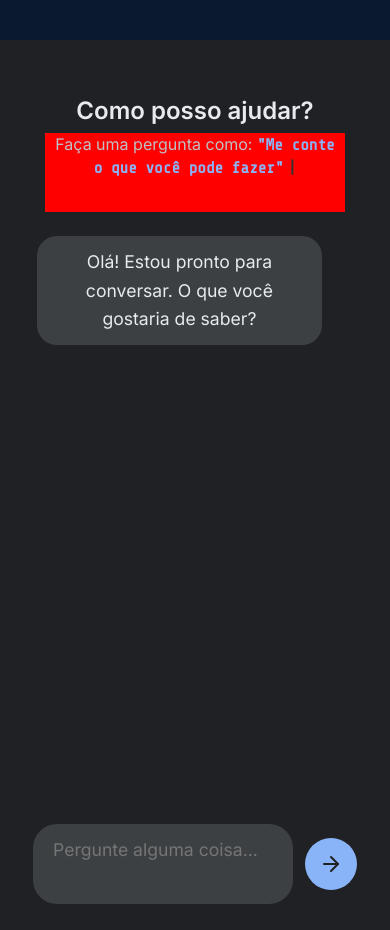
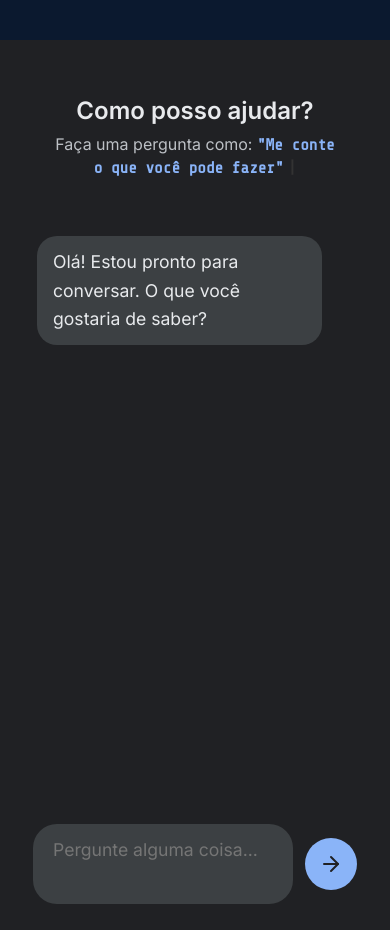
Before and after one commit to Rick-Caetano/IA_Descomplicada, a website: page index.html in a window 390 px wide. Shown: the part 6620-7550 px from the top of the page. Drawn offline with nearby package versions, Linux system fonts and the light colour scheme.

Commit message:
update style.css

```diff
--- a/assets/styles/style.css
+++ b/assets/styles/style.css
@@ -180,7 +180,6 @@ body {
 
 @media screen and (max-width: 600px) { /*diferença para celulares*/
     .chat-container .subtitle {
-        background-color: red;
         height: 120px;
         font-size: 0.95rem;
         padding: 0 8px;
@@ -189,7 +188,6 @@ body {
 }
 
 .chat-container .subtitle {
-    background-color: red;
     height: 120px;
     font-size: 1rem;
     color: #bdc1c6;
@@ -227,6 +225,7 @@ body {
     max-width: 80%;
     line-height: 1.6;
     font-size: 1.1rem;
+    text-align: left;
 }
 
 .mensagem_ia p, .mensagem_usuario p {
@@ -246,6 +245,7 @@ body {
     max-width: 80%;
     line-height: 1.6;
     font-size: 1.1rem;
+    text-align: left;
 }
 
 
```
